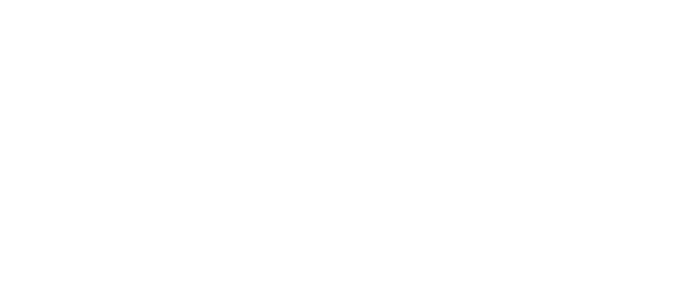
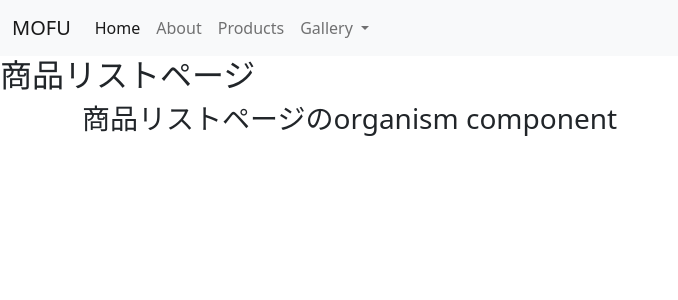
Before and after one commit to integrity-company/mofu_com, a Vue app in the folder frontend/mofu_com/: page /product_list in a window 1280 px wide. Before the commit this address had no page. Shown: the top 300 px of the page, without its empty margins (0-678 px from the left). Built offline with nearby package versions, Linux system fonts and the light colour scheme.

Commit message:
商品リストページのとorganismの作成

```diff
--- a/frontend/mofu_com/src/components/user/molecules/NavBar/index.vue
+++ b/frontend/mofu_com/src/components/user/molecules/NavBar/index.vue
@@ -18,10 +18,17 @@
       <div class="collapse navbar-collapse" id="navbarSupportedContent">
         <ul class="navbar-nav me-auto mb-2 mb-lg-0">
           <li class="nav-item">
-            <a class="nav-link active" aria-current="page" href="#">Home</a>
+            <router-link class="nav-link active" aria-current="page" to="/"
+              >Home</router-link
+            >
           </li>
           <li class="nav-item">
-            <a class="nav-link" href="#">About</a>
+            <router-link class="nav-link" to="/about">About</router-link>
+          </li>
+          <li class="nav-item">
+            <router-link class="nav-link" to="/product_list"
+              >Products</router-link
+            >
           </li>
           <li class="nav-item dropdown">
             <a
--- /dev/null
+++ b/frontend/mofu_com/src/components/user/organisms/ProductListContents/index.vue
@@ -0,0 +1,9 @@
+<script setup lang="ts"></script>
+
+<template>
+  <div class="container">
+    <h3>商品リストページのorganism component</h3>
+  </div>
+</template>
+
+<style lang="scss" scoped></style>
--- /dev/null
+++ b/frontend/mofu_com/src/components/user/pages/ProductList/index.vue
@@ -0,0 +1,14 @@
+<script setup lang="ts">
+import NavBar from "../../molecules/NavBar/index.vue";
+import ProductListContent from "../../organisms/ProductListContents/index.vue";
+</script>
+
+<template>
+  <div class="top-nav">
+    <NavBar />
+  </div>
+  <h2>商品リストページ</h2>
+  <ProductListContent />
+</template>
+
+<style lang="scss" scoped></style>
--- a/frontend/mofu_com/src/js/router/user/router.ts
+++ b/frontend/mofu_com/src/js/router/user/router.ts
@@ -2,6 +2,7 @@
 
 import TopPage from "../../../components/user/pages/TopPage/index.vue";
 import About from "../../../components/user/pages/About/index.vue";
+import ProductList from "../../../components/user/pages/ProductList/index.vue";
 
 const routes = [
   {
@@ -12,6 +13,10 @@
     path: "/about",
     component: About,
   },
+  {
+    path: "/product_list",
+    component: ProductList,
+  },
 ];
 
 export const router = createRouter({
```
